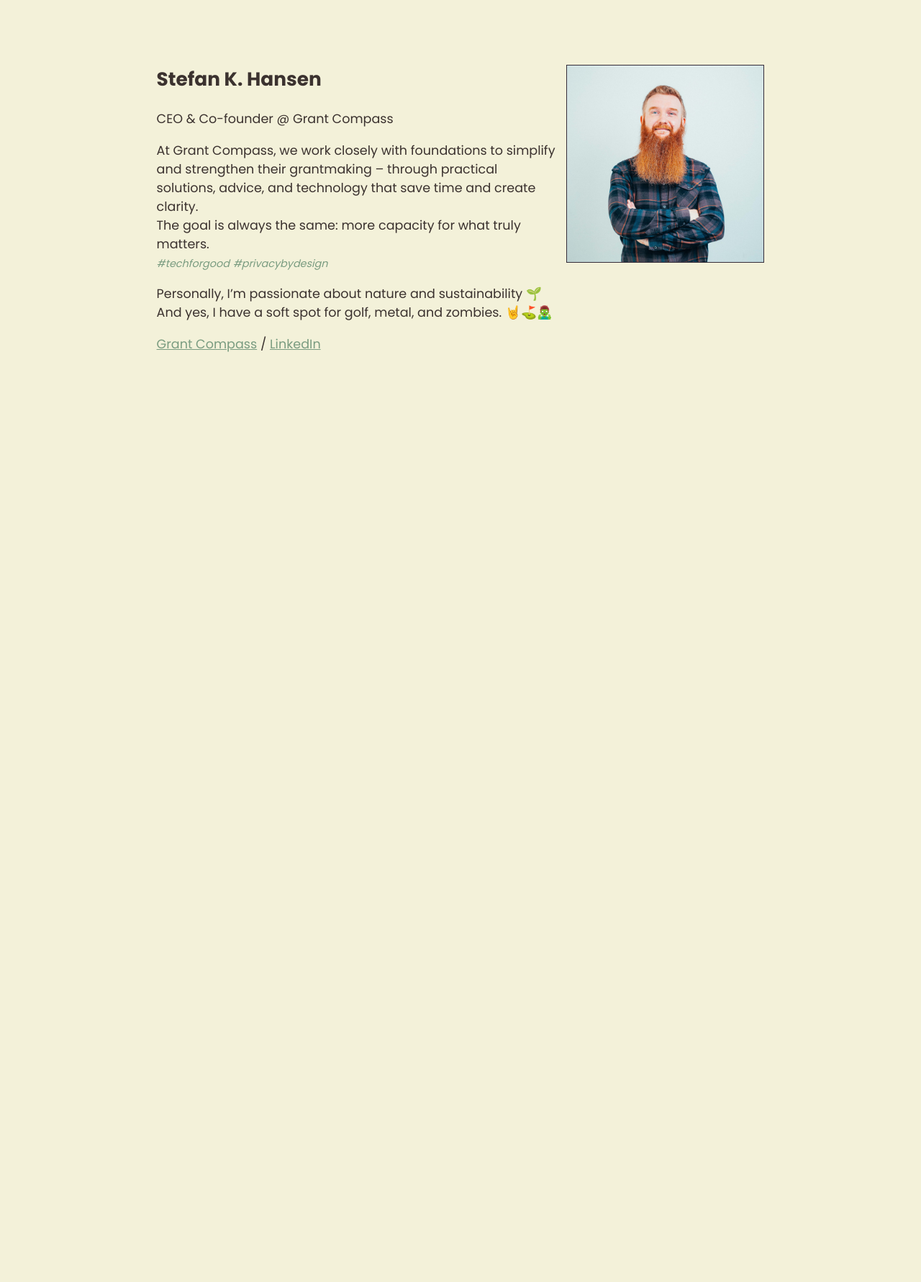
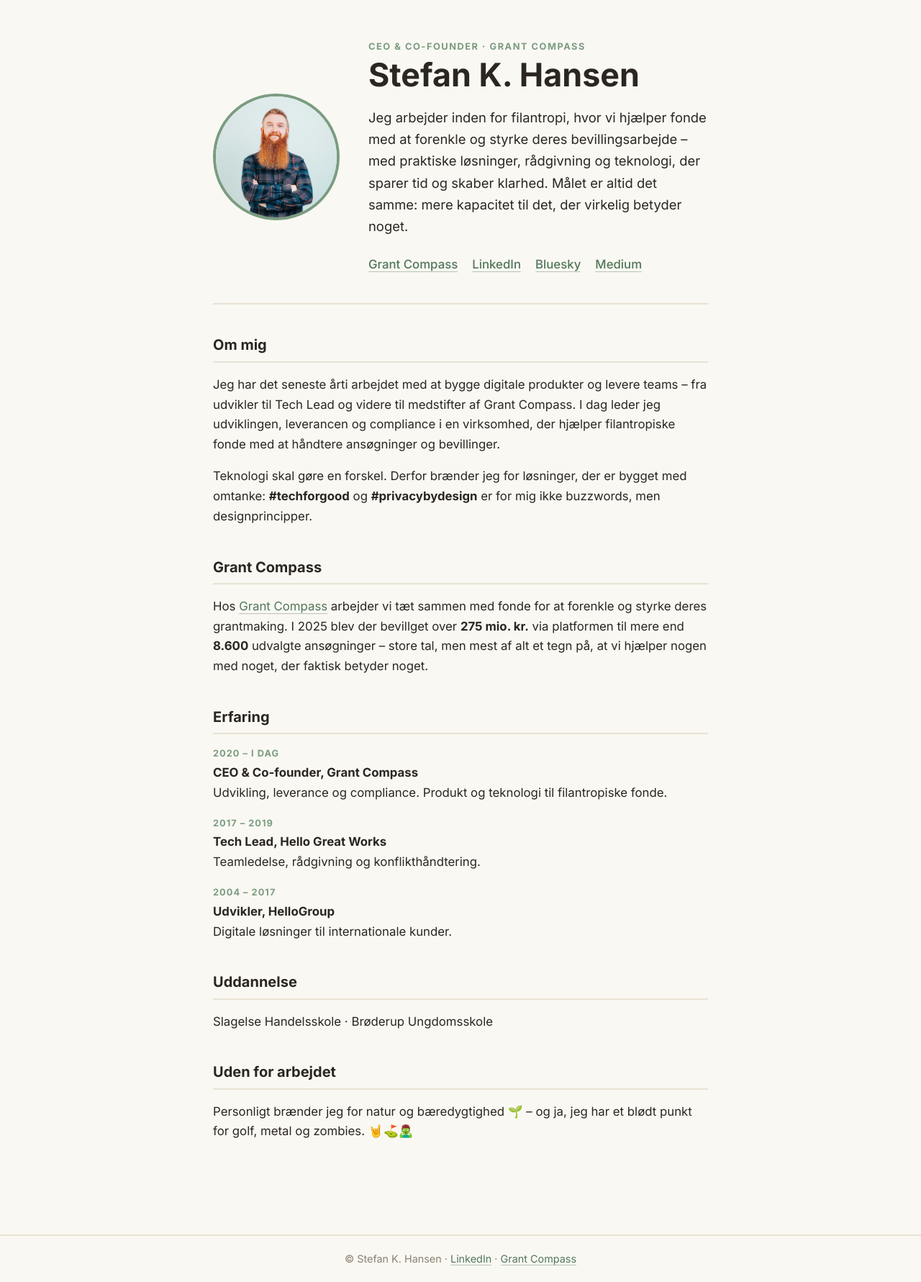
Before and after one commit to skhansen/skhansen.github.io, a Jekyll site: the page built from index.md, in a window 1280 px wide. Shown: the whole page at 72% size. Built offline with Jekyll 4.4.1, drawn with Linux system fonts in a browser that asks for light colours; our own code applies the rules of GitHub Pages for plain Markdown files; before the commit the page ends 900 px from its top, so only the background shows below that.

Commit message:
Redesign site with expanded content based on LinkedIn profile
Co-authored-by: skhansen <skhansen@users.noreply.github.com>

```diff
--- a/_layouts/default.html
+++ b/_layouts/default.html
@@ -1,18 +1,21 @@
 <!doctype html>
-<html>
+<html lang="da">
   <head>
     <meta charset="utf-8">
     <title>{{ page.title }}</title>
-    <link rel="preconnect" href="https://fonts.gstatic.com">
+    <meta name="description" content="Stefan K. Hansen – CEO & Co-founder @ Grant Compass. Tech for good, privacy by design.">
+    <link rel="preconnect" href="https://fonts.googleapis.com">
+    <link rel="preconnect" href="https://fonts.gstatic.com" crossorigin>
     <meta name="viewport" content="width=device-width, initial-scale=1">
     <meta name="apple-mobile-web-app-status-bar-style" content="black-translucent">
     <link rel="stylesheet" href="{{ '/assets/css/style.css?v=' | append: site.github.build_revision | relative_url }}">
   </head>
-  </head>
   <body>
-    <main class="main-content" role="main">
-      <article>{{ content }}</article>
-      <aside><img src="/assets/images/new.jpg" /></aside>
+    <main class="container" role="main">
+      {{ content }}
     </main>
+    <footer class="footer">
+      <p>© Stefan K. Hansen · <a href="https://www.linkedin.com/in/skhansen/">LinkedIn</a> · <a href="https://www.grantcompass.com/">Grant Compass</a></p>
+    </footer>
   </body>
 </html>
--- a/assets/css/style.css
+++ b/assets/css/style.css
@@ -1,62 +1,122 @@
-@import url("https://fonts.googleapis.com/css?family=Poppins:400,700&display=block");
+@import url("https://fonts.googleapis.com/css2?family=Inter:wght@400;500;700&display=swap");
+
+* { box-sizing: border-box; }
+
 html {
-    font-family: sans-serif;
-    -ms-text-size-adjust: 100%;
-    -webkit-text-size-adjust: 100%
-}
-* {
-  box-sizing:border-box;
-    cursor:default;
+  -ms-text-size-adjust: 100%;
+  -webkit-text-size-adjust: 100%;
 }
 
 body {
-    background-color:#f3f1d9;
-    margin: 0;
-    color:#3b322f;
-    font-family: 'Poppins';
+  margin: 0;
+  background: #faf8f2;
+  color: #2b2622;
+  font-family: "Inter", system-ui, sans-serif;
+  line-height: 1.65;
+  font-size: 1.05rem;
 }
 
-article,aside,main {
-    display: block;
-    margin:0;padding:0;
+.container {
+  max-width: 46rem;
+  margin: 0 auto;
+  padding: 6vh 1.5rem 4rem;
+}
+
+/* Hero */
+.hero {
+  display: flex;
+  flex-wrap: wrap;
+  align-items: center;
+  gap: 2.5rem;
+  padding-bottom: 2.5rem;
+  border-bottom: 2px solid #e8e2d4;
+}
+
+.hero-photo {
+  width: 11rem;
+  height: 11rem;
+  border-radius: 50%;
+  object-fit: cover;
+  border: 4px solid #7a9c80;
+  flex-shrink: 0;
+}
+
+.hero-text { flex: 1 1 18rem; }
+
+.eyebrow {
+  text-transform: uppercase;
+  letter-spacing: 0.12em;
+  font-size: 0.8rem;
+  font-weight: 700;
+  color: #7a9c80;
+  margin: 0 0 0.3rem;
 }
 
 h1 {
-    margin-top:0;
-}
-em {
-    color:#7a9c80;
-    font-size:0.9rem;
-}
-a {
-    color:#7a9c80;
-    cursor:pointer;
+  margin: 0 0 1rem;
+  font-size: clamp(2rem, 5vw, 2.8rem);
+  line-height: 1.1;
 }
 
-.main-content {
-    word-wrap: break-word;
-    max-width:56rem;
-        padding: 0rem 2vw;
-        margin: 10vh auto 0;
-        font-size: 1.1rem;
-        display: grid;
-        grid-template-columns: repeat(3, 1fr);
-        gap: 10px;
-        grid-auto-rows: minmax(100px, auto);
+.lead { font-size: 1.15rem; }
+
+.social {
+  list-style: none;
+  display: flex;
+  flex-wrap: wrap;
+  gap: 0.4rem 1.25rem;
+  padding: 0;
+  margin: 1.5rem 0 0;
+  font-weight: 500;
 }
 
-.main-content article {
-    margin-top: 0;
-    grid-column: 1 / 3;
-    grid-row: 1;
+/* Sections */
+h2 {
+  font-size: 1.25rem;
+  margin: 2.5rem 0 0.75rem;
+  padding-bottom: 0.35rem;
+  border-bottom: 2px solid #e8e2d4;
 }
-.main-content aside {
-    margin-top: 0;
-    grid-column: 3 / 3;
-    grid-row: 1;
 
-    img {
-        border:solid 1px #352D39;
-        max-width:100%;
-    }
+a {
+  color: #51775a;
+  text-decoration: none;
+  border-bottom: 1px solid rgba(81, 119, 90, 0.4);
 }
+
+a:hover { border-bottom-color: #51775a; }
+
+strong { color: #2b2622; }
+
+/* CV list */
+dl.cv { margin: 1rem 0; }
+
+dl.cv dt {
+  font-size: 0.8rem;
+  font-weight: 700;
+  text-transform: uppercase;
+  letter-spacing: 0.08em;
+  color: #7a9c80;
+  margin-top: 1.1rem;
+}
+
+dl.cv dt:first-child { margin-top: 0; }
+
+dl.cv dd { margin: 0.15rem 0 0; }
+
+/* Footer */
+.footer {
+  border-top: 2px solid #e8e2d4;
+  margin-top: 3rem;
+  padding: 1.25rem 1.5rem;
+  text-align: center;
+  font-size: 0.9rem;
+  color: #8a8172;
+}
+
+.footer p { margin: 0; }
+
+@media (max-width: 40rem) {
+  .hero { gap: 1.5rem; }
+  .hero-photo { width: 8.5rem; height: 8.5rem; }
+}
--- a/index.md
+++ b/index.md
@@ -1,15 +1,65 @@
 ---
-title: SKHansen
+title: Stefan K. Hansen
 ---
-# Stefan K. Hansen
 
-CEO & Co-founder @ Grant Compass
+<div class="hero">
+  <img class="hero-photo" src="/assets/images/new.jpg" alt="Stefan K. Hansen" />
+  <div class="hero-text">
+    <p class="eyebrow">CEO & Co-founder · Grant Compass</p>
+    <h1>Stefan K. Hansen</h1>
+    <p class="lead">
+      Jeg arbejder inden for filantropi, hvor vi hjælper fonde med at forenkle og
+      styrke deres bevillingsarbejde – med praktiske løsninger, rådgivning og
+      teknologi, der sparer tid og skaber klarhed. Målet er altid det samme:
+      mere kapacitet til det, der virkelig betyder noget.
+    </p>
+    <ul class="social">
+      <li><a href="https://www.grantcompass.com/">Grant Compass</a></li>
+      <li><a href="https://www.linkedin.com/in/skhansen/">LinkedIn</a></li>
+      <li><a href="https://bsky.app/profile/skhansen.dk">Bluesky</a></li>
+      <li><a href="https://medium.com/@skhansen">Medium</a></li>
+    </ul>
+  </div>
+</div>
 
-At Grant Compass, we work closely with foundations to simplify and strengthen their grantmaking – through practical solutions, advice, and technology that save time and create clarity.\
-The goal is always the same: more capacity for what truly matters.\
-*#techforgood* *#privacybydesign*
+## Om mig
 
-Personally, I’m passionate about nature and sustainability 🌱\
-And yes, I have a soft spot for golf, metal, and zombies. 🤘⛳🧟‍♂️
+Jeg har det seneste årti arbejdet med at bygge digitale produkter og levere
+teams – fra udvikler til Tech Lead og videre til medstifter af Grant Compass.
+I dag leder jeg udviklingen, leverancen og compliance i en virksomhed, der
+hjælper filantropiske fonde med at håndtere ansøgninger og bevillinger.
 
-[Grant Compass](https://www.grantcompass.com/) / [LinkedIn](https://www.linkedin.com/in/skhansen/)
+Teknologi skal gøre en forskel. Derfor brænder jeg for løsninger, der er
+bygget med omtanke: **#techforgood** og **#privacybydesign** er for mig ikke
+buzzwords, men designprincipper.
+
+## Grant Compass
+
+Hos [Grant Compass](https://www.grantcompass.com/) arbejder vi tæt sammen med
+fonde for at forenkle og styrke deres grantmaking. I 2025 blev der bevillget
+over **275 mio. kr.** via platformen til mere end **8.600** udvalgte
+ansøgninger – store tal, men mest af alt et tegn på, at vi hjælper nogen med
+noget, der faktisk betyder noget.
+
+## Erfaring
+
+<dl class="cv">
+  <dt>2020 – i dag</dt>
+  <dd><strong>CEO & Co-founder, Grant Compass</strong><br />
+    Udvikling, leverance og compliance. Produkt og teknologi til filantropiske fonde.</dd>
+  <dt>2017 – 2019</dt>
+  <dd><strong>Tech Lead, Hello Great Works</strong><br />
+    Teamledelse, rådgivning og konflikthåndtering.</dd>
+  <dt>2004 – 2017</dt>
+  <dd><strong>Udvikler, HelloGroup</strong><br />
+    Digitale løsninger til internationale kunder.</dd>
+</dl>
+
+## Uddannelse
+
+Slagelse Handelsskole · Brøderup Ungdomsskole
+
+## Uden for arbejdet
+
+Personligt brænder jeg for natur og bæredygtighed 🌱 – og ja, jeg har et
+blødt punkt for golf, metal og zombies. 🤘⛳🧟‍♂️
```
Also changed, not shown: assets/css/style.scss (+106 -46 lines).
